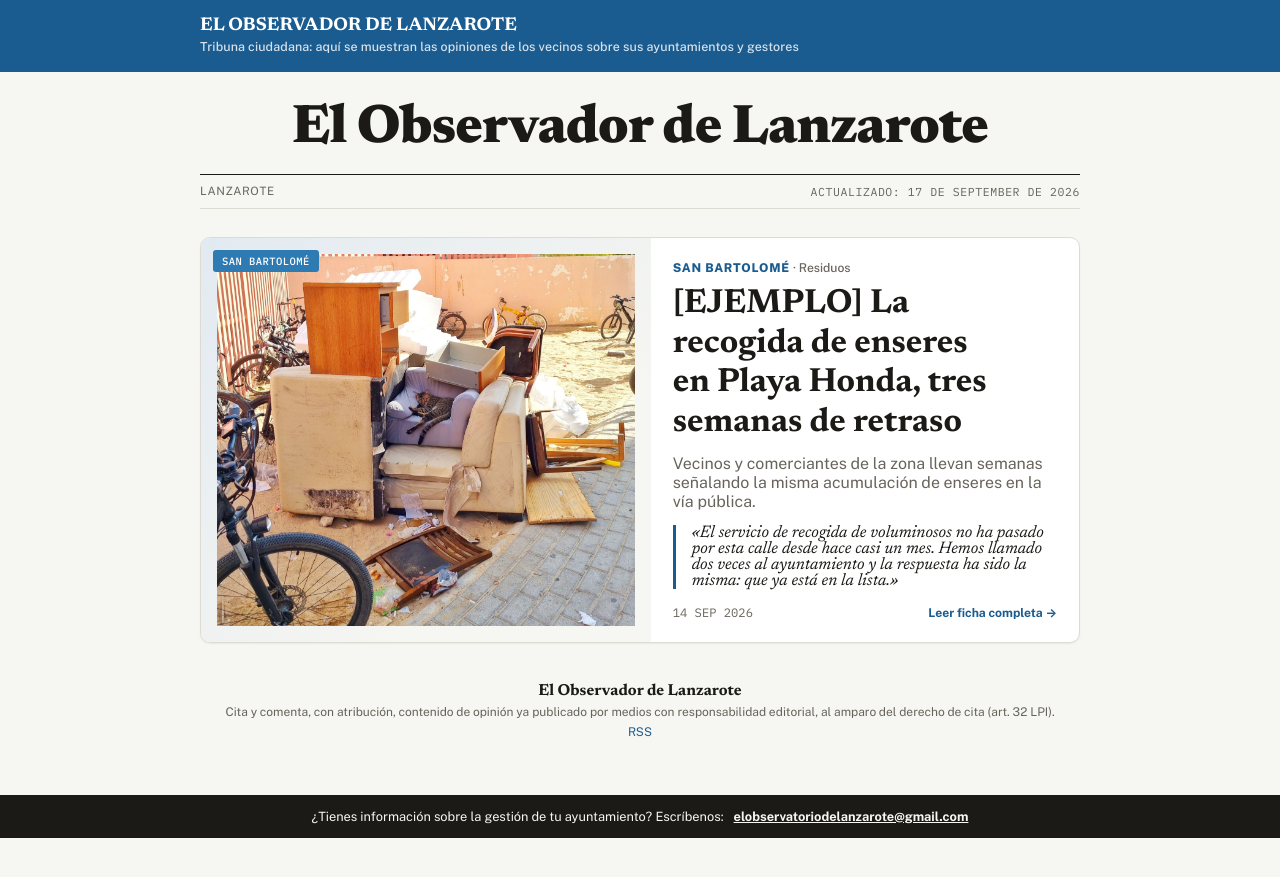
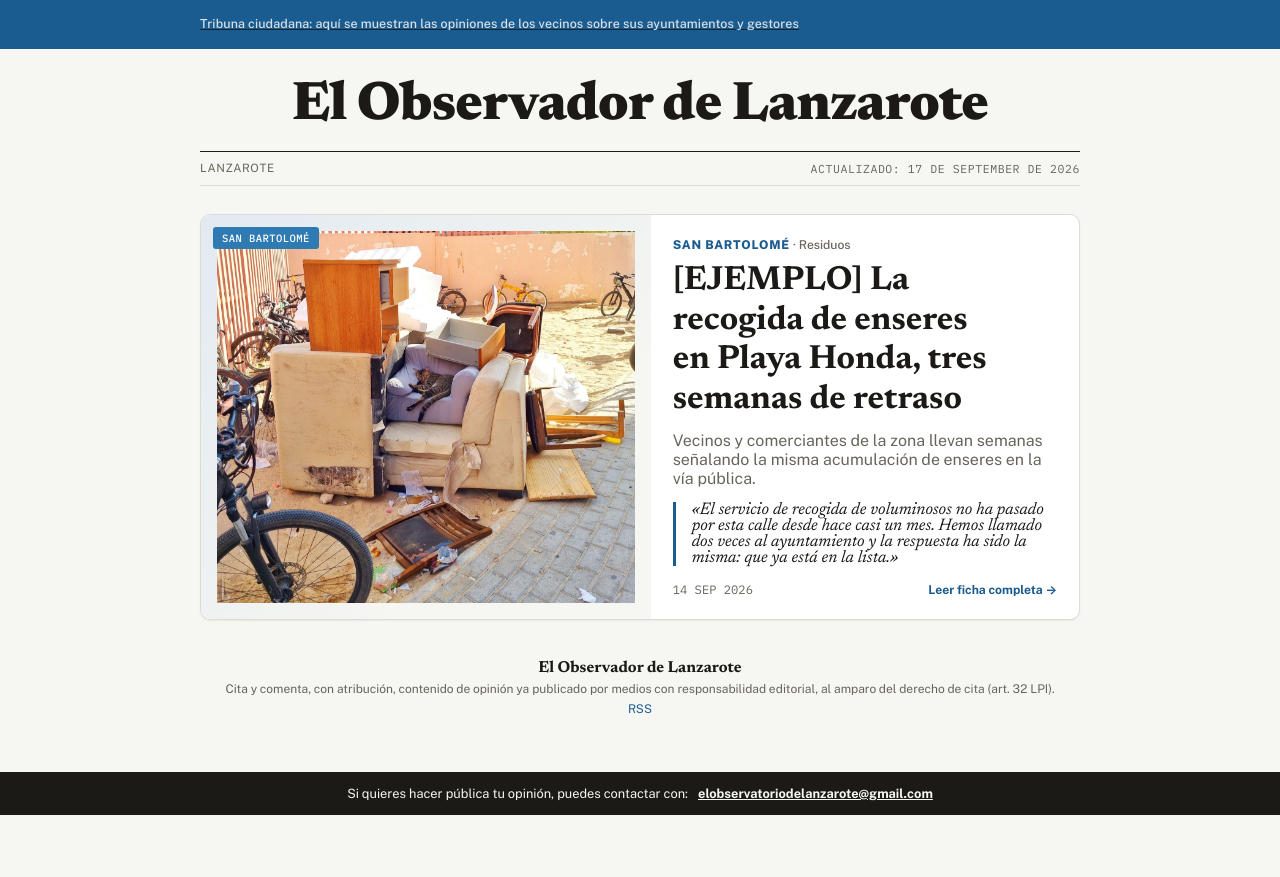
Before and after one commit to elobservadordelanzarote/elobservadordelanzarote.github.io, a Jekyll site: the page built from index.md, in a window 1280 px wide. Shown: the top 877 px of the page. Built offline with Jekyll 4.4.1, drawn with Linux system fonts in a browser that asks for light colours.

Commit message:
Cintilla superior clicable con subtítulo, sin repetir el nombre; cambia texto de contacto

```diff
--- a/_layouts/default.html
+++ b/_layouts/default.html
@@ -13,10 +13,9 @@
 <body>
 
   <div class="sticky-bar">
-    <div class="wrap sticky-bar-inner">
-      <a class="home-link" href="{{ '/' | relative_url }}">{{ site.title | upcase }}</a>
-      {% if site.tagline %}<span class="tagline">{{ site.tagline }}</span>{% endif %}
-    </div>
+    <a class="wrap sticky-bar-inner" href="{{ '/' | relative_url }}" title="{{ site.title }} · Volver a portada">
+      <span class="tagline">{{ site.tagline | default: site.title }}</span>
+    </a>
   </div>
 
   {{ content }}
@@ -37,7 +36,7 @@
   {% if site.contact_email %}
   <div class="contact-ribbon">
     <div class="wrap">
-      <span>¿Tienes información sobre la gestión de tu ayuntamiento? Escríbenos:</span>
+      <span>Si quieres hacer pública tu opinión, puedes contactar con:</span>
       <a href="mailto:{{ site.contact_email }}">{{ site.contact_email }}</a>
     </div>
   </div>
```
